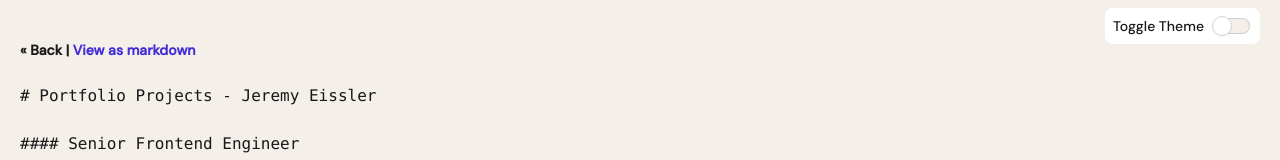
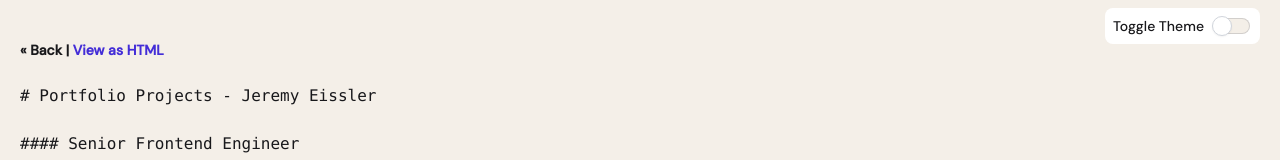
Before and after one commit to jeissler/jeissler.com, a Vue app: page /portfolio/markdown in a window 1280 px wide. Shown: the top 160 px of the page. Built offline with nearby package versions, Linux system fonts and the light colour scheme.

Commit message:
update markdown button for toggling

```diff
--- a/src/pages/Portfolio.vue
+++ b/src/pages/Portfolio.vue
@@ -3,18 +3,24 @@
     <div class="max-w-7xl mx-auto">
       <nav class="text-sm font-bold mb-6">
         <button @click="$router.back()">« Back</button> |
-        <router-link :to="{ name: 'portfolio-markdown' }">View as markdown</router-link>
+        <router-link :to="{ name: showMarkdown ? 'portfolio' : 'portfolio-markdown' }">
+          View as {{ showMarkdown ? 'HTML' : 'Markdown' }}
+        </router-link>
       </nav>
-      <code v-if="$route.name === 'portfolio-markdown'" v-html="PortfolioMarkdown" />
+      <code v-if="showMarkdown" v-html="PortfolioMarkdown" />
       <Portfolio v-else />
     </div>
   </div>
 </template>
 
 <script setup lang="ts">
-import { onMounted } from 'vue'
+import { onMounted, computed } from 'vue'
 import Portfolio from '@/portfolio/PORTFOLIO.md'
 import PortfolioMarkdown from '@/portfolio/PORTFOLIO.md?raw'
+import { useRoute } from 'vue-router'
+
+const route = useRoute()
+const showMarkdown = computed(() => route.name === 'portfolio-markdown')
 
 onMounted(() => {
   document.querySelectorAll('a').forEach((link) => {
```
